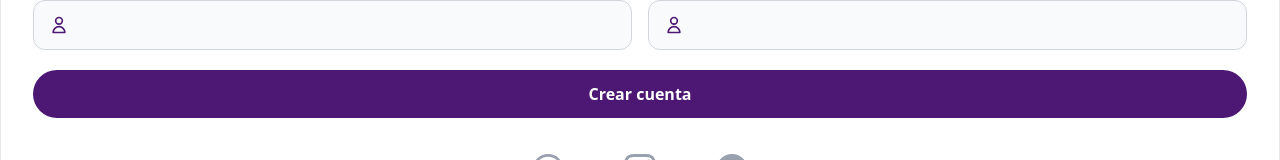
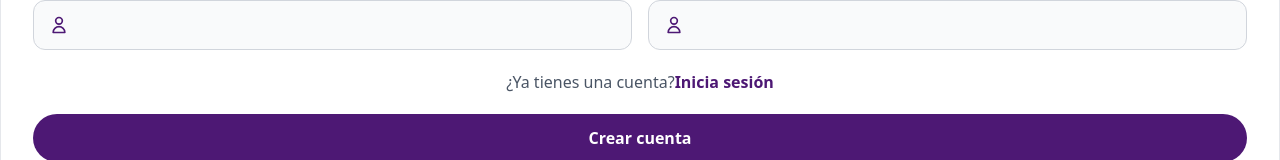
Before and after one commit to Fran1107/NexTalent-Front, a React (Vite) app: page /auth/register/form-empresas in a window 1280 px wide. Shown: the part 1222-1382 px from the top of the page. Built offline with nearby package versions, Linux system fonts and the light colour scheme; no server answers.

Commit message:
botón de crear cuenta creado

```diff
--- a/src/auth/RegisterFormEmpresaView.jsx
+++ b/src/auth/RegisterFormEmpresaView.jsx
@@ -365,6 +365,15 @@ export default function RegisterFromEmpresaView () {
 
                 </div>
 
+                <div className="text-center">
+                    <span className="text-gray-600">
+                        ¿Ya tienes una cuenta?
+                    </span>
+                    <a href="#" className="text-[#4D1874] font-semibold hover:underline">
+                        Inicia sesión
+                    </a>
+                </div>
+
                 {/* Botón de envío de formulario */}
                 <button type="submit" className="w-full bg-[#4D1874] text-white font-semibold py-3 px-6 rounded-full hover:bg-[#3b115a] transition"
                 >
```
